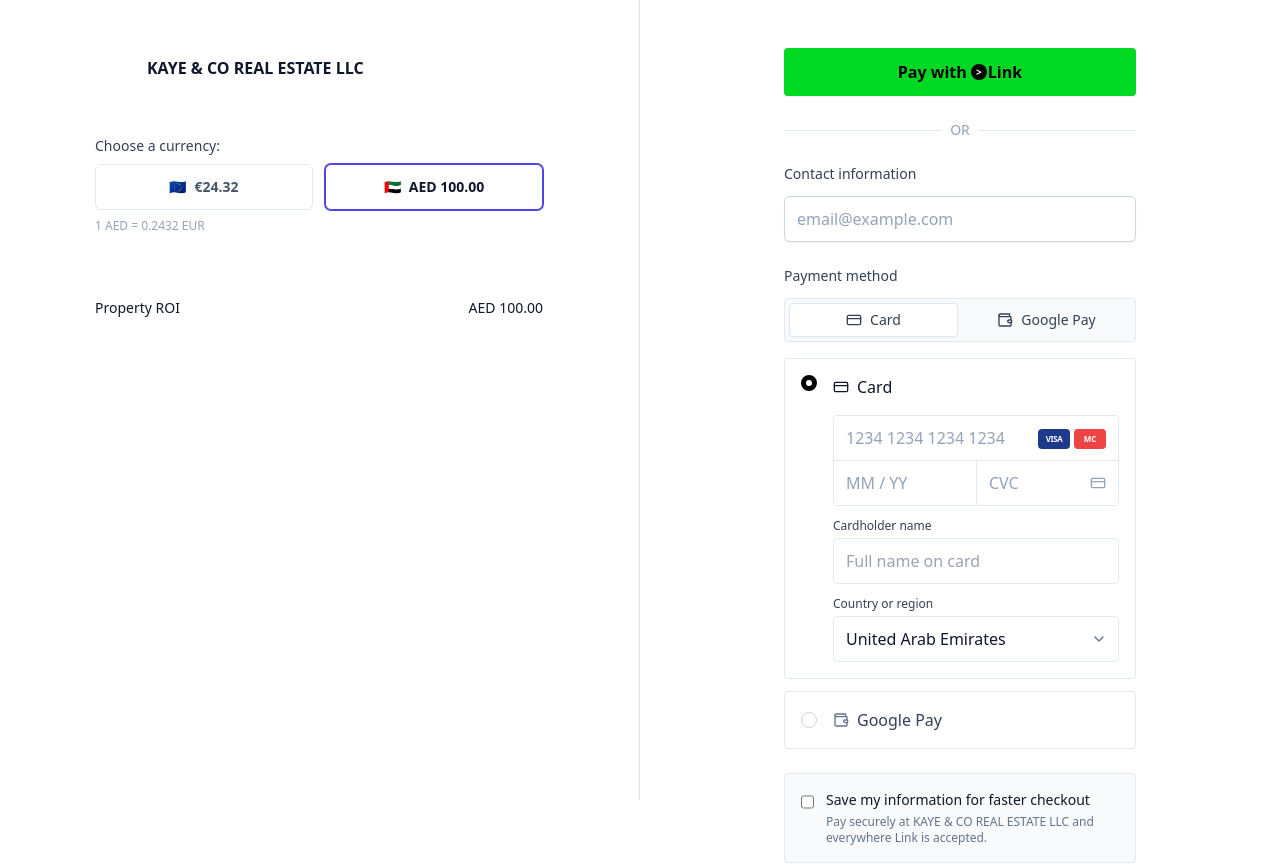
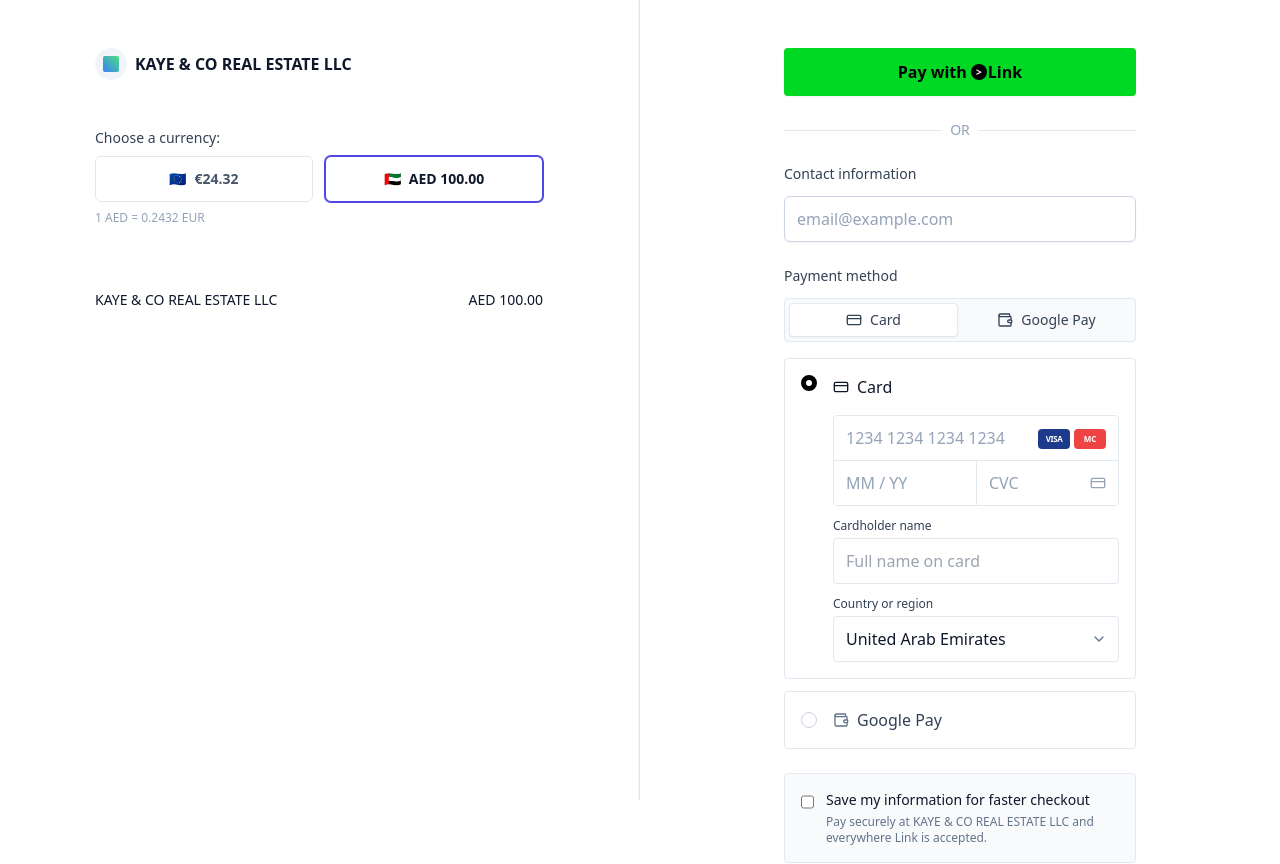
Before and after one commit to michaelmagdy15/payment-link, a React (Vite) app: page / in a window 1280 px wide. Shown: the top 864 px of the page. Built offline with nearby package versions, Linux system fonts and the light colour scheme.

Commit message:
lets do this

```diff
--- a/src/components/ProductSummary.tsx
+++ b/src/components/ProductSummary.tsx
@@ -7,8 +7,10 @@ export const ProductSummary = () => {
         <div className="h-full flex flex-col p-8 lg:p-12 relative overflow-hidden bg-white text-slate-900 border-r border-slate-100">
 
             <div className="relative z-10 max-w-md mx-auto w-full">
-                <div className="flex items-center space-x-3 text-slate-900 font-bold mb-12">
-                    <img src="/logo.png" alt="KAYE & CO Logo" className="w-10 h-10 object-contain" />
+                <div className="flex items-center space-x-2 text-slate-900 font-bold mb-12">
+                    <div className="w-8 h-8 bg-slate-100 rounded-full flex items-center justify-center">
+                        <div className="w-4 h-4 bg-gradient-to-tr from-blue-500 to-green-400 rounded-sm"></div>
+                    </div>
                     <span>KAYE & CO REAL ESTATE LLC</span>
                 </div>
 
@@ -45,7 +47,7 @@ export const ProductSummary = () => {
 
                 <div className="space-y-4 pt-8">
                     <div className="flex justify-between items-center text-sm font-medium">
-                        <span className="text-slate-900">Property ROI</span>
+                        <span className="text-slate-900">KAYE & CO REAL ESTATE LLC</span>
                         <span className="text-slate-900">{currency === 'AED' ? 'AED 100.00' : '€24.32'}</span>
                     </div>
                 </div>
```
